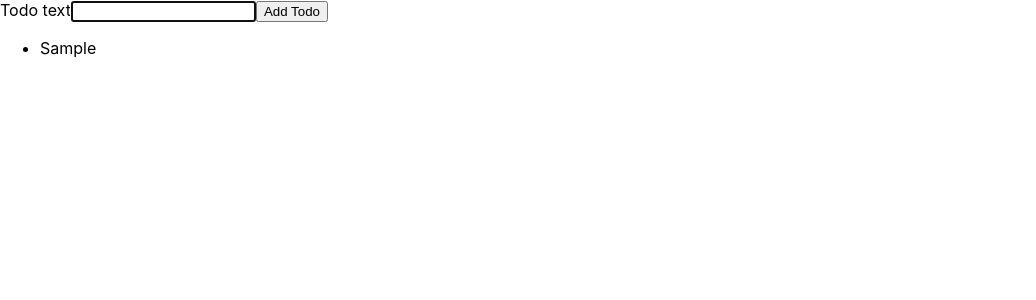
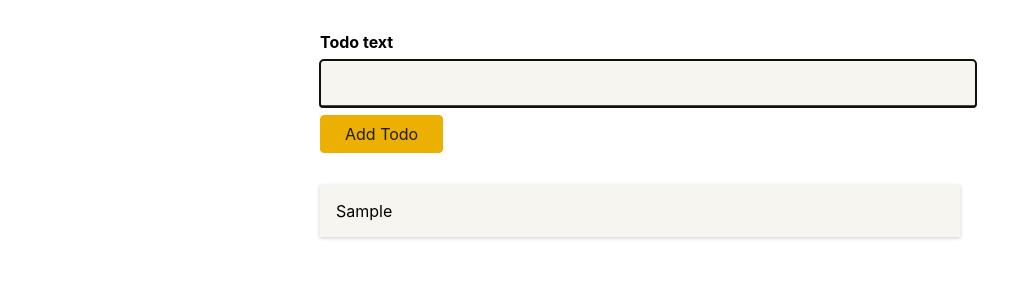
Before and after one commit to adamnagyzs/Maximillian-Schwarzm-ller-s-Complete-React-Guide-Course, a React (Create React App) app in the folder Section_32_React_and_TypeScript/react-ts/: page / in a window 1280 px wide. Both pictures are taken after typing "Sample" into the empty fields and a click on the button "Add Todo". Shown: the top 300 px of the page, without its empty margins (0-1036 px from the left). Built offline with nearby package versions, Linux system fonts and the light colour scheme.

Commit message:
styling addded

```diff
--- /dev/null
+++ b/Section_32_React_and_TypeScript/react-ts/src/components/NewTodo.module.css
@@ -0,0 +1,41 @@
+.form {
+  width: 40rem;
+  margin: 2rem auto;
+}
+
+.form label {
+  display: block;
+  font-weight: bold;
+  margin-bottom: 0.5rem;
+}
+
+.form input {
+  display: block;
+  width: 100%;
+  font: inherit;
+  font-size: 1.5rem;
+  padding: 0.5rem;
+  border-radius: 4px;
+  background-color: #f7f5ef;
+  border: none;
+  border-bottom: 2px solid #494844;
+  border-bottom-right-radius: 0;
+  border-bottom-left-radius: 0;
+  margin-bottom: 0.5rem;
+}
+
+.form button {
+  font: inherit;
+  background-color: #ebb002;
+  border: 1px solid #ebb002;
+  color: #201d0f;
+  padding: 0.5rem 1.5rem;
+  border-radius: 4px;
+  cursor: pointer;
+}
+
+.form button:hover,
+.form button:active {
+  background-color: #ebc002;
+  border-color: #ebc002;
+}
--- a/Section_32_React_and_TypeScript/react-ts/src/components/NewTodo.tsx
+++ b/Section_32_React_and_TypeScript/react-ts/src/components/NewTodo.tsx
@@ -1,5 +1,6 @@
 import type { FormEvent } from "react";
 import { useRef } from "react";
+import classes from "./NewTodo.module.css";
 
 type NewTodoProps = {
   onAddTodo: (text: string) => void;
@@ -24,7 +25,7 @@
   };
 
   return (
-    <form onSubmit={submitHandler}>
+    <form onSubmit={submitHandler} className={classes.form}>
       <label htmlFor="text">Todo text</label>
       <input type="text" id="text" ref={todoTextInputRef} />
       <button>Add Todo</button>
--- /dev/null
+++ b/Section_32_React_and_TypeScript/react-ts/src/components/TodoItem.module.css
@@ -0,0 +1,6 @@
+.item {
+  margin: 1rem 0;
+  box-shadow: 0 1px 4px rgba(0, 0, 0, 0.2);
+  padding: 1rem;
+  background-color: #f7f5ef;
+}
--- a/Section_32_React_and_TypeScript/react-ts/src/components/TodoItem.tsx
+++ b/Section_32_React_and_TypeScript/react-ts/src/components/TodoItem.tsx
@@ -1,9 +1,11 @@
+import classes from "./TodoItem.module.css";
+
 type TodoListProps = {
   text: string;
 };
 
 const TodoItem = ({ text }: TodoListProps) => {
-  return <li>{text}</li>;
+  return <li className={classes.item}>{text}</li>;
 };
 
 export default TodoItem;
--- /dev/null
+++ b/Section_32_React_and_TypeScript/react-ts/src/components/Todos.module.css
@@ -0,0 +1,6 @@
+.todos {
+  list-style: none;
+  margin: 2rem auto;
+  padding: 0;
+  width: 40rem;
+}
--- a/Section_32_React_and_TypeScript/react-ts/src/components/Todos.tsx
+++ b/Section_32_React_and_TypeScript/react-ts/src/components/Todos.tsx
@@ -1,5 +1,6 @@
 import Todo from "../models/todo";
 import TodoItem from "./TodoItem";
+import classes from "./Todos.module.css";
 
 type TodosProps = {
   items: Todo[];
@@ -7,7 +8,7 @@
 
 const Todos = ({ items }: TodosProps) => {
   return (
-    <ul>
+    <ul className={classes.todos}>
       {items.map((item) => (
         <TodoItem key={item.id} text={item.text} />
       ))}
```
